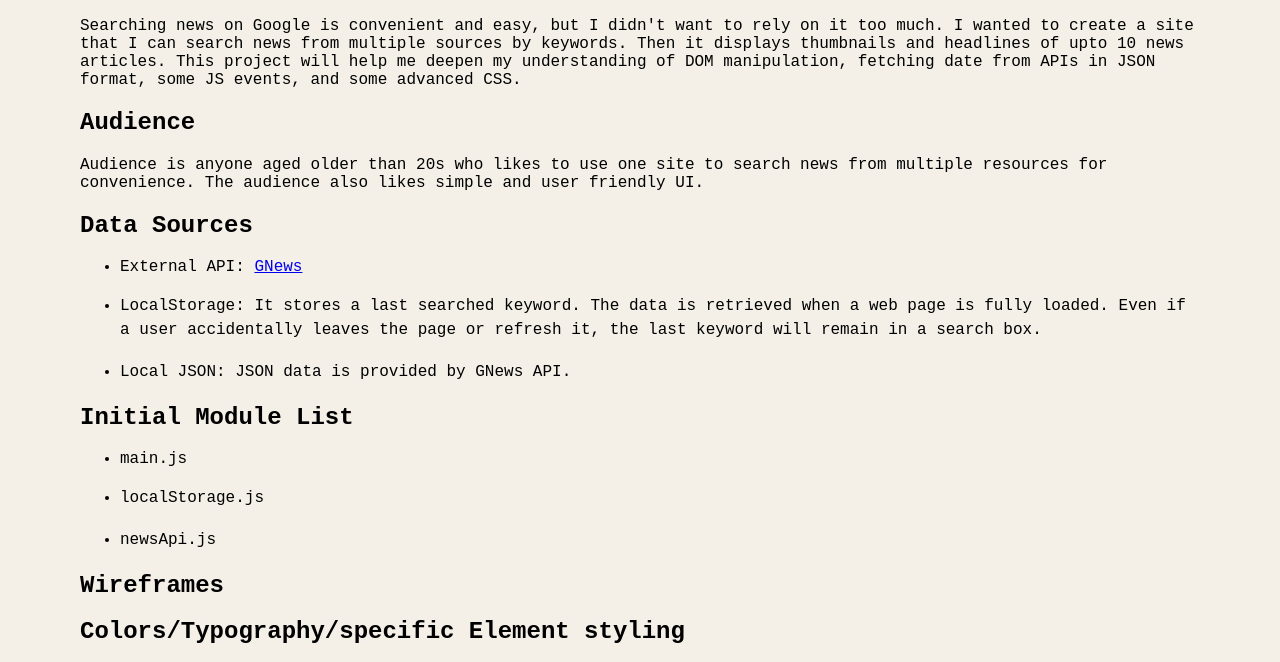
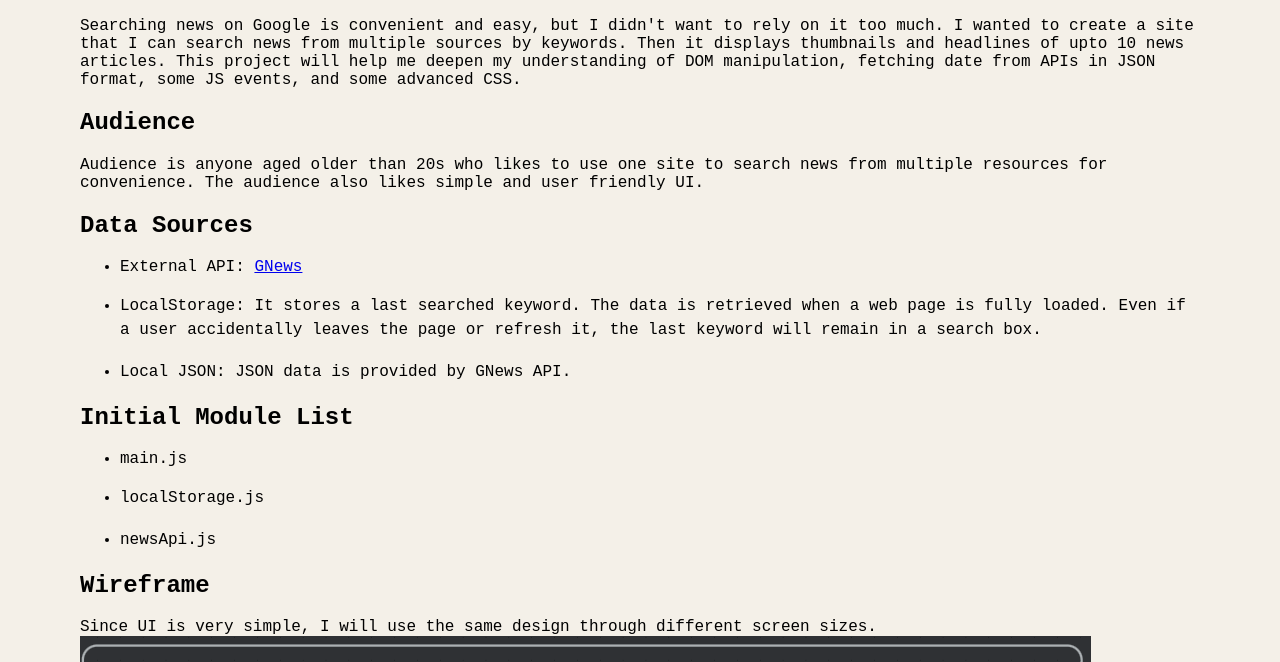
Before and after one commit to tsukasamuto55/WDD-330, a plain HTML site: page week9/proposal/index.html in a window 1280 px wide. Shown: the part 110-772 px from the top of the page. Drawn offline with Linux system fonts and the light colour scheme.

Commit message:
wireframe added

```diff
--- a/week9/proposal/index.html
+++ b/week9/proposal/index.html
@@ -42,8 +42,12 @@
         <li>localStorage.js</li>
         <li>newsApi.js</li>
       </ul>
-      <h2>Wireframes</h2>
-      <p></p>
+      <h2>Wireframe</h2>
+      <div>
+        Since UI is very simple, I will use the same design through different screen
+        sizes.
+      </div>
+      <img src="./wiireframe.png" alt="" />
       <h2>Colors/Typography/specific Element styling</h2>
       <ul>
         <li>
```
Also changed, not shown: week9/proposal/wiireframe.png (added), 1 other file.
